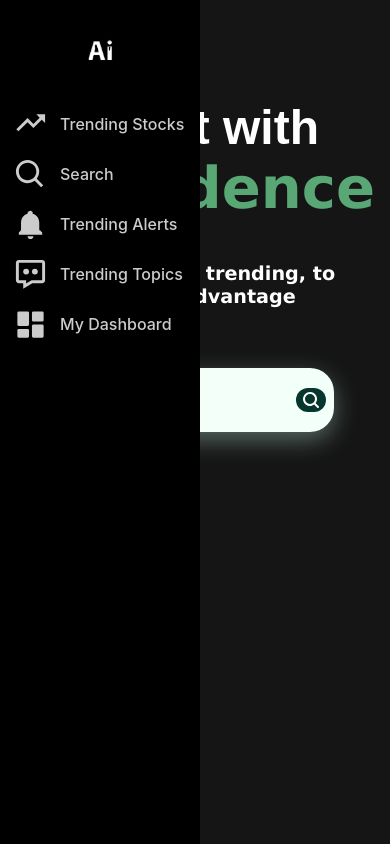
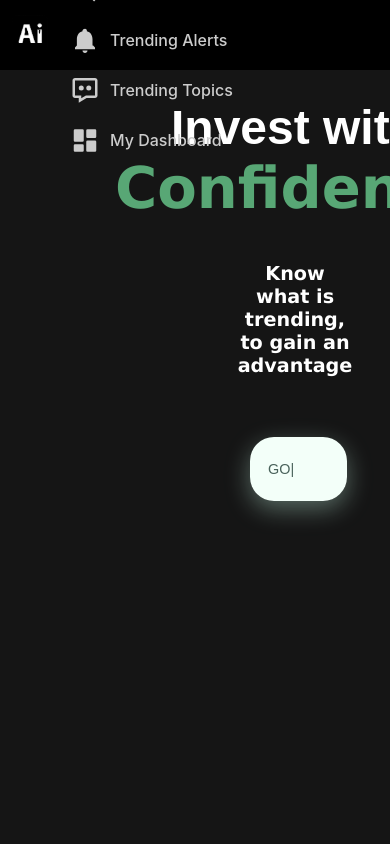
Before and after one commit to ThomasSchiolerH/StockHorizon, a React (Create React App) app in the folder frontend/: page / in a window 390 px wide. Built offline with nearby package versions, Linux system fonts and the light colour scheme; no server answers.

Commit message:
Device website fix?

```diff
--- a/frontend/src/styles/App.css
+++ b/frontend/src/styles/App.css
@@ -34,6 +34,7 @@ code {
   transition: margin-left 0.3s;
 }
 
+/* Sidebar Styles */
 .sidebar {
   width: 60px;
   height: 100vh;
@@ -46,6 +47,7 @@ code {
   position: fixed;
   top: 0;
   left: 0;
+  z-index: 1000;
 }
 
 .sidebar:hover {
@@ -104,9 +106,7 @@ code {
   margin-left: 200px; /* Adjust this margin to match the width of your expanded sidebar */
 }
 
-/* src/styles/App.css */
-
-/* Media Queries for Responsive Design */
+/* Responsive Design */
 
 /* For tablets and below */
 @media only screen and (max-width: 768px) {
@@ -115,8 +115,44 @@ code {
       padding-bottom: 60px; /* Add bottom padding to avoid overlap with bottom sidebar */
   }
 
-  .sidebar:hover ~ .main-content {
-    margin-left: 0; /* No change on hover */
+  .sidebar {
+      width: 100%;
+      height: 60px;
+      background-color: var(--side-bar);
+      color: #ffffff;
+      display: flex;
+      flex-direction: row;
+      justify-content: space-around;
+      align-items: center;
+      position: fixed;
+      bottom: 0;
+      left: 0;
+      z-index: 1000;
+      transition: none;
+  }
+
+  .sidebar:hover {
+      width: 100%; /* No width change on hover */
+  }
+
+  .sidebar-item {
+      height: 50px;
+      display: flex;
+      align-items: center;
+      justify-content: center;
+  }
+
+  .icon {
+      width: 35px;
+      height: 35px;
+  }
+
+  .text {
+      display: none; /* Hide text to fit icons in the bottom bar */
+  }
+
+  .sidebar-footer {
+      display: none; /* Hide footer in this layout */
   }
 }
 
@@ -127,7 +163,16 @@ code {
       padding-bottom: 50px; /* Add bottom padding to avoid overlap with bottom sidebar */
   }
 
-  .sidebar:hover ~ .main-content {
-    margin-left: 0; /* No change on hover */
+  .sidebar {
+      height: 50px;
+  }
+
+  .sidebar-item {
+      height: 40px;
+  }
+
+  .icon {
+      width: 30px;
+      height: 30px;
   }
 }
--- a/frontend/src/styles/Sidebar.css
+++ b/frontend/src/styles/Sidebar.css
@@ -12,6 +12,7 @@
   top: 0;
   left: 0;
   padding-top: 20px;
+  z-index: 1000;
 }
 
 .sidebar:hover {
@@ -46,7 +47,7 @@
   margin-bottom: 10px;
   position: relative;
   z-index: 1;
-  background-color: transparent; /* Ensure no background color */
+  background-color: transparent;
 }
 
 .sidebar-item::before {
@@ -56,7 +57,7 @@
   bottom: 2px;
   left: 6px;
   right: 6px;
-  background-color: #27305298; /* Blue highlight */
+  background-color: #27305298;
   border-radius: 4px;
   opacity: 0;
   transition: opacity 0.3s;
@@ -70,17 +71,17 @@
 
 .sidebar-item:hover,
 .sidebar-item.active {
-  background-color: transparent !important; /* Ensure no background color */
+  background-color: transparent !important;
 }
 
 .sidebar-item:hover .icon,
 .sidebar-item.active .icon {
-  fill: #5272ff; /* Change icon color when hovered or active */
+  fill: #5272ff;
 }
 
 .sidebar-item:hover .text,
 .sidebar-item.active .text {
-  color: #5272ff; /* Change text color when hovered or active */
+  color: #5272ff;
 }
 
 .icon {
@@ -116,9 +117,7 @@
   margin-left: 200px;
 }
 
-/* src/styles/Sidebar.css */
-
-/* Media Queries for Responsive Design */
+/* Responsive Design */
 
 /* For tablets and below */
 @media only screen and (max-width: 768px) {
@@ -135,7 +134,7 @@
     bottom: 0;
     left: 0;
     z-index: 1000;
-    transition: none; /* Disable transition on hover */
+    transition: none;
   }
 
   .sidebar-item {
@@ -151,15 +150,15 @@
   }
 
   .text {
-    display: none; /* Hide text to fit icons in the bottom bar */
+    display: none;
   }
 
   .sidebar-footer {
-    display: none; /* Hide footer in this layout */
+    display: none;
   }
 
   .sidebar:hover {
-    width: 100%; /* No width change on hover */
+    width: 100%;
   }
 }
 
```
Lines whose indentation alone changed are shown as unchanged.
